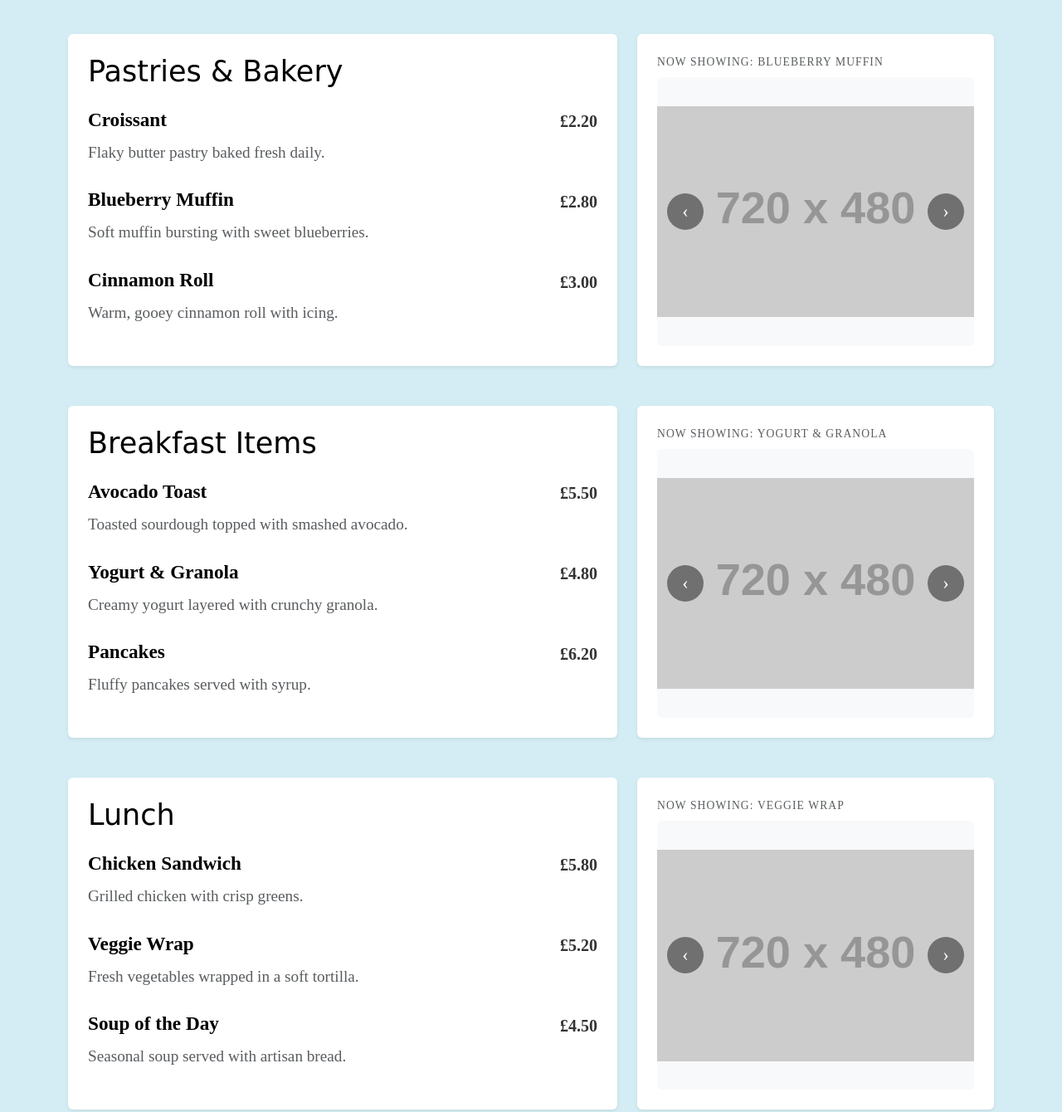
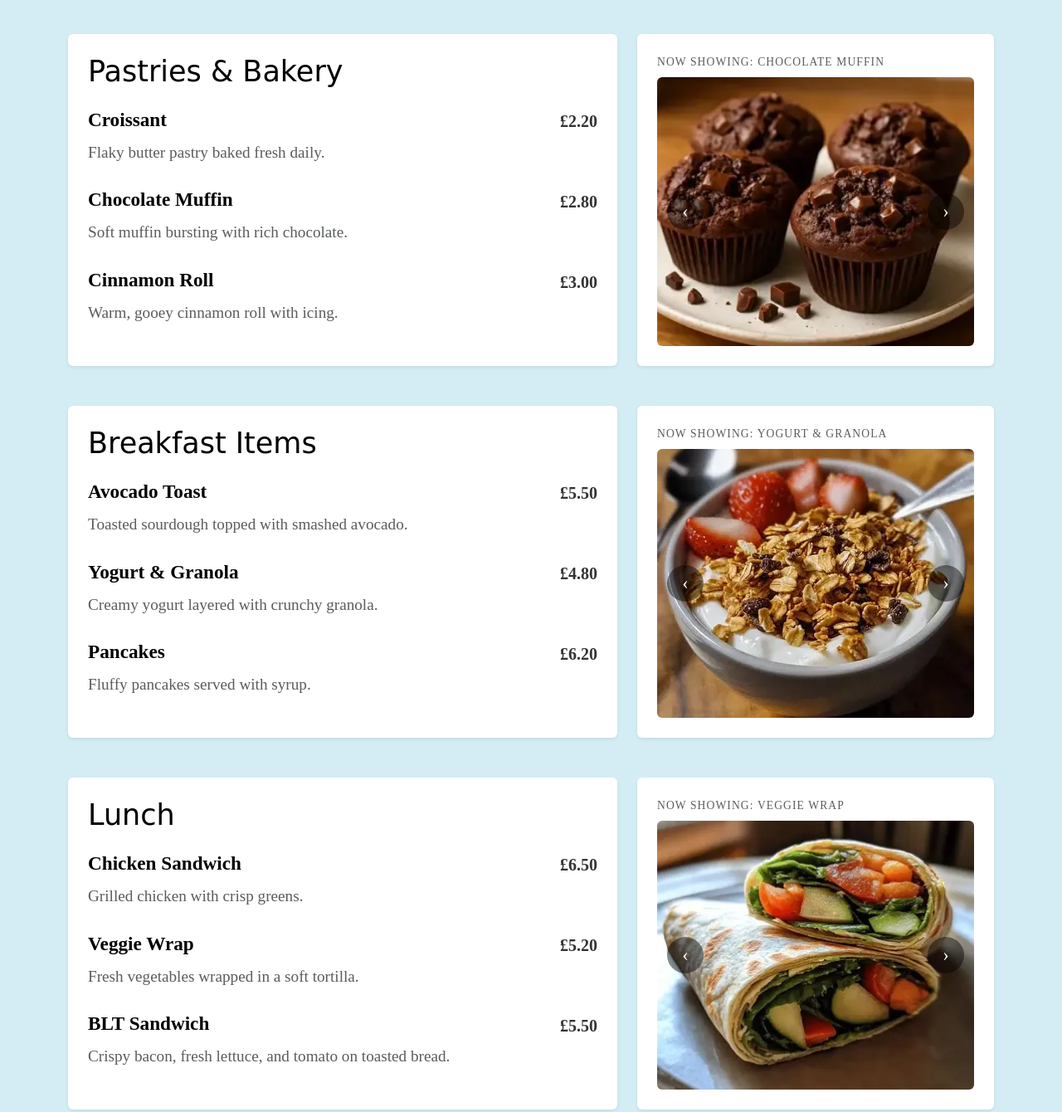
Before and after one commit to giraffe63214/Group40Coursework2, a plain HTML site: page menu.html in a window 1280 px wide. Shown: the part 1100-2440 px from the top of the page at 83% size. Drawn offline with nearby package versions, Linux system fonts and the light colour scheme; placeholder pictures from the web are drawn by us.

Commit message:
completed and added images to menu page

```diff
--- a/CSS/style1.css
+++ b/CSS/style1.css
@@ -111,7 +111,7 @@ h2 {
 }
 
 .slider-frame {
-  min-height: 320px;
+  height: 320px;
   background-color: #f8f9fa;
   position: relative;
 }
@@ -161,7 +161,7 @@ h2 {
   }
 
   .slider-frame {
-    min-height: 260px;
+    height: 260px;
   }
 }
 
--- a/JavaScript/myscripts.js
+++ b/JavaScript/myscripts.js
@@ -58,8 +58,8 @@ function validatePhoneField(fieldId, value) {
   if (!/^\d+$/.test(value)) {
     return showFieldMessage(fieldId, 'Phone Number must contain only numbers', false);
   }
-  if (value.length < 11) {
-    return showFieldMessage(fieldId, 'Phone Number must be at least 11 digits long', false);
+  if (value.length < 11 || value.length > 11) {
+    return showFieldMessage(fieldId, 'Phone Number must be exactly 11 digits long', false);
   }
   return showFieldMessage(fieldId, '', true);
 }
@@ -116,41 +116,41 @@ var menuSectionSliders = [
   {
     id: 'hot-drinks',
     slides: [
-      { name: 'Latte', image: 'https://via.placeholder.com/720x480?text=Latte', alt: 'Latte' },
-      { name: 'Cappuccino', image: 'https://via.placeholder.com/720x480?text=Cappuccino', alt: 'Cappuccino' },
-      { name: 'Americano', image: 'https://via.placeholder.com/720x480?text=Americano', alt: 'Americano' }
+      { name: 'Latte', image: 'Images/Menu_item/Hot_Drinks/latte.webp', alt: 'Latte' },
+      { name: 'Cappuccino', image: 'Images/Menu_item/Hot_Drinks/cappuccino.webp', alt: 'Cappuccino' },
+      { name: 'Moccha', image: 'Images/Menu_item/Hot_Drinks/moccha.webp', alt: 'Moccha' }
     ]
   },
   {
     id: 'cold-drinks',
     slides: [
-      { name: 'Iced Latte', image: 'https://via.placeholder.com/720x480?text=Iced+Latte', alt: 'Iced Latte' },
-      { name: 'Iced Tea', image: 'https://via.placeholder.com/720x480?text=Iced+Tea', alt: 'Iced Tea' },
-      { name: 'Berry Smoothie', image: 'https://via.placeholder.com/720x480?text=Berry+Smoothie', alt: 'Berry Smoothie' }
+      { name: 'Iced Latte', image: 'Images/Menu_item/Cold_Drinks/Iced_latte.webp', alt: 'Iced Latte' },
+      { name: 'Iced Tea', image: 'Images/Menu_item/Cold_Drinks/Iced_tea.webp', alt: 'Iced Tea' },
+      { name: 'Berry Smoothie', image: 'Images/Menu_item/Cold_Drinks/berry_smothes.webp', alt: 'Berry Smoothie' }
     ]
   },
   {
     id: 'pastries-bakery',
     slides: [
-      { name: 'Croissant', image: 'https://via.placeholder.com/720x480?text=Croissant', alt: 'Croissant' },
-      { name: 'Blueberry Muffin', image: 'https://via.placeholder.com/720x480?text=Blueberry+Muffin', alt: 'Blueberry Muffin' },
-      { name: 'Cinnamon Roll', image: 'https://via.placeholder.com/720x480?text=Cinnamon+Roll', alt: 'Cinnamon Roll' }
+      { name: 'Croissant', image: 'Images/Menu_item/Pastries_&_Bakery/Croissant.webp', alt: 'Croissant' },
+      { name: 'Chocolate Muffin', image: 'Images/Menu_item/Pastries_&_Bakery/chocolate_muffin.webp', alt: 'Chocolate Muffin' },
+      { name: 'Cinnamon Roll', image: 'Images/Menu_item/Pastries_&_Bakery/Cinnamon_roll.webp', alt: 'Cinnamon Roll' }
     ]
   },
   {
     id: 'breakfast-items',
     slides: [
-      { name: 'Avocado Toast', image: 'https://via.placeholder.com/720x480?text=Avocado+Toast', alt: 'Avocado Toast' },
-      { name: 'Yogurt & Granola', image: 'https://via.placeholder.com/720x480?text=Yogurt+%26+Granola', alt: 'Yogurt & Granola' },
-      { name: 'Pancakes', image: 'https://via.placeholder.com/720x480?text=Pancakes', alt: 'Pancakes' }
+      { name: 'Avocado Toast', image: 'Images/Menu_item/Breakfast_Items/Avocado_toast.webp', alt: 'Avocado Toast' },
+      { name: 'Yogurt & Granola', image: 'Images/Menu_item/Breakfast_Items/Yogurt_&_Granola.webp', alt: 'Yogurt & Granola' },
+      { name: 'Pancakes', image: 'Images/Menu_item/Breakfast_Items/Pancakes.webp', alt: 'Pancakes' }
     ]
   },
   {
     id: 'light-lunch',
     slides: [
-      { name: 'Chicken Sandwich', image: 'https://via.placeholder.com/720x480?text=Chicken+Sandwich', alt: 'Chicken Sandwich' },
-      { name: 'Veggie Wrap', image: 'https://via.placeholder.com/720x480?text=Veggie+Wrap', alt: 'Veggie Wrap' },
-      { name: 'Soup of the Day', image: 'https://via.placeholder.com/720x480?text=Soup+of+the+Day', alt: 'Soup of the Day' }
+      { name: 'Chicken Sandwich', image: 'Images/Menu_item/Lunch/Chicken_sandwich.webp', alt: 'Chicken Sandwich' },
+      { name: 'Veggie Wrap', image: 'Images/Menu_item/Lunch/Veggie_wrap.webp', alt: 'Veggie Wrap' },
+      { name: 'BLT Sandwich', image: 'Images/Menu_item/Lunch/BLT_sandwich.webp', alt: 'BLT Sandwich' }
     ]
   }
 ];
--- a/menu.html
+++ b/menu.html
@@ -54,14 +54,14 @@
         <p class="menu-item-description text-muted">Rich espresso topped with velvety milk foam.</p>
       </div>
       <div class="menu-item">
-        <div class="menu-item-title"><span>Americano</span><span class="menu-item-price">£2.60</span></div>
-        <p class="menu-item-description text-muted">Full-bodied espresso softened with hot water.</p>
+        <div class="menu-item-title"><span>Moccha</span><span class="menu-item-price">£2.60</span></div>
+        <p class="menu-item-description text-muted">Rich espresso blended with chocolate and steamed milk.</p>
       </div>
     </div>
     <div class="section-slider p-4 rounded shadow-sm bg-white h-100 d-flex flex-column" data-slider-id="hot-drinks">
       <div class="slider-label mb-2 small text-uppercase text-muted">Now showing: <span class="slider-item-label"></span></div>
       <div class="slider-frame flex-grow-1 position-relative overflow-hidden rounded d-flex align-items-center justify-content-center">
-        <img class="slider-image img-fluid" src="https://via.placeholder.com/720x480?text=Latte" alt="Latte">
+        <img class="slider-image img-fluid" src="Images/Menu_item/Hot_Drinks/latte.webp" alt="Latte">
         <button class="slider-arrow slider-prev" type="button" aria-label="Previous item">&lsaquo;</button>
         <button class="slider-arrow slider-next" type="button" aria-label="Next item">&rsaquo;</button>
       </div>
@@ -87,7 +87,7 @@
     <div class="section-slider p-4 rounded shadow-sm bg-white h-100 d-flex flex-column" data-slider-id="cold-drinks">
       <div class="slider-label mb-2 small text-uppercase text-muted">Now showing: <span class="slider-item-label"></span></div>
       <div class="slider-frame flex-grow-1 position-relative overflow-hidden rounded d-flex align-items-center justify-content-center">
-        <img class="slider-image img-fluid" src="https://via.placeholder.com/720x480?text=Iced+Latte" alt="Iced Latte">
+        <img class="slider-image img-fluid" src="Images/Menu_item/Cold_Drinks/Iced_latte.webp" alt="Iced Latte">
         <button class="slider-arrow slider-prev" type="button" aria-label="Previous item">&lsaquo;</button>
         <button class="slider-arrow slider-next" type="button" aria-label="Next item">&rsaquo;</button>
       </div>
@@ -102,8 +102,8 @@
         <p class="menu-item-description text-muted">Flaky butter pastry baked fresh daily.</p>
       </div>
       <div class="menu-item">
-        <div class="menu-item-title"><span>Blueberry Muffin</span><span class="menu-item-price">£2.80</span></div>
-        <p class="menu-item-description text-muted">Soft muffin bursting with sweet blueberries.</p>
+        <div class="menu-item-title"><span>Chocolate Muffin</span><span class="menu-item-price">£2.80</span></div>
+        <p class="menu-item-description text-muted">Soft muffin bursting with rich chocolate.</p>
       </div>
       <div class="menu-item">
         <div class="menu-item-title"><span>Cinnamon Roll</span><span class="menu-item-price">£3.00</span></div>
@@ -113,7 +113,7 @@
     <div class="section-slider p-4 rounded shadow-sm bg-white h-100 d-flex flex-column" data-slider-id="pastries-bakery">
       <div class="slider-label mb-2 small text-uppercase text-muted">Now showing: <span class="slider-item-label"></span></div>
       <div class="slider-frame flex-grow-1 position-relative overflow-hidden rounded d-flex align-items-center justify-content-center">
-        <img class="slider-image img-fluid" src="https://via.placeholder.com/720x480?text=Croissant" alt="Croissant">
+        <img class="slider-image img-fluid" src="Images/Menu_item/Pastries_&_Bakery/Croissant.webp" alt="Croissant">
         <button class="slider-arrow slider-prev" type="button" aria-label="Previous item">&lsaquo;</button>
         <button class="slider-arrow slider-next" type="button" aria-label="Next item">&rsaquo;</button>
       </div>
@@ -139,7 +139,7 @@
     <div class="section-slider p-4 rounded shadow-sm bg-white h-100 d-flex flex-column" data-slider-id="breakfast-items">
       <div class="slider-label mb-2 small text-uppercase text-muted">Now showing: <span class="slider-item-label"></span></div>
       <div class="slider-frame flex-grow-1 position-relative overflow-hidden rounded d-flex align-items-center justify-content-center">
-        <img class="slider-image img-fluid" src="https://via.placeholder.com/720x480?text=Avocado+Toast" alt="Avocado Toast">
+        <img class="slider-image img-fluid" src="Images/Menu_item/Breakfast_Items/Avocado_toast.webp" alt="Avocado Toast">
         <button class="slider-arrow slider-prev" type="button" aria-label="Previous item">&lsaquo;</button>
         <button class="slider-arrow slider-next" type="button" aria-label="Next item">&rsaquo;</button>
       </div>
@@ -150,7 +150,7 @@
     <div class="section-list p-4 rounded shadow-sm bg-white">
       <h2>Lunch</h2>
       <div class="menu-item">
-        <div class="menu-item-title"><span>Chicken Sandwich</span><span class="menu-item-price">£5.80</span></div>
+        <div class="menu-item-title"><span>Chicken Sandwich</span><span class="menu-item-price">£6.50</span></div>
         <p class="menu-item-description text-muted">Grilled chicken with crisp greens.</p>
       </div>
       <div class="menu-item">
@@ -158,14 +158,14 @@
         <p class="menu-item-description text-muted">Fresh vegetables wrapped in a soft tortilla.</p>
       </div>
       <div class="menu-item">
-        <div class="menu-item-title"><span>Soup of the Day</span><span class="menu-item-price">£4.50</span></div>
-        <p class="menu-item-description text-muted">Seasonal soup served with artisan bread.</p>
+        <div class="menu-item-title"><span>BLT Sandwich</span><span class="menu-item-price">£5.50</span></div>
+        <p class="menu-item-description text-muted">Crispy bacon, fresh lettuce, and tomato on toasted bread.</p>
       </div>
     </div>
     <div class="section-slider p-4 rounded shadow-sm bg-white h-100 d-flex flex-column" data-slider-id="light-lunch">
       <div class="slider-label mb-2 small text-uppercase text-muted">Now showing: <span class="slider-item-label"></span></div>
       <div class="slider-frame flex-grow-1 position-relative overflow-hidden rounded d-flex align-items-center justify-content-center">
-        <img class="slider-image img-fluid" src="https://via.placeholder.com/720x480?text=Chicken+Sandwich" alt="Chicken Sandwich">
+        <img class="slider-image img-fluid" src="Images/Menu_item/Lunch/Chicken_sandwich.webp" alt="Chicken Sandwich">
         <button class="slider-arrow slider-prev" type="button" aria-label="Previous item">&lsaquo;</button>
         <button class="slider-arrow slider-next" type="button" aria-label="Next item">&rsaquo;</button>
       </div>
```
Also changed, not shown: Images/Menu_item/Breakfast_Items/Avocado_toast.webp (added), Images/Menu_item/Breakfast_Items/Pancakes.webp (added), Images/Menu_item/Breakfast_Items/Yogurt_&_Granola.webp (added), Images/Menu_item/Cold_Drinks/Iced_latte.webp (added), Images/Menu_item/Cold_Drinks/Iced_tea.webp (added), Images/Menu_item/Cold_Drinks/berry_smothes.webp (added), Images/Menu_item/Hot_Drinks/cappuccino.webp (added), Images/Menu_item/Hot_Drinks/moccha.webp (added), Images/Menu_item/Lunch/BLT_sandwich.webp (added), Images/Menu_item/Lunch/Chicken_sandwich.webp (added), Images/Menu_item/Lunch/Veggie_wrap.webp (added), Images/Menu_item/Pastries_&_Bakery/Cinnamon_roll.webp (added), Images/Menu_item/Pastries_&_Bakery/Croissant.webp (added), Images/Menu_item/Pastries_&_Bakery/chocolate_muffin.webp (added).
